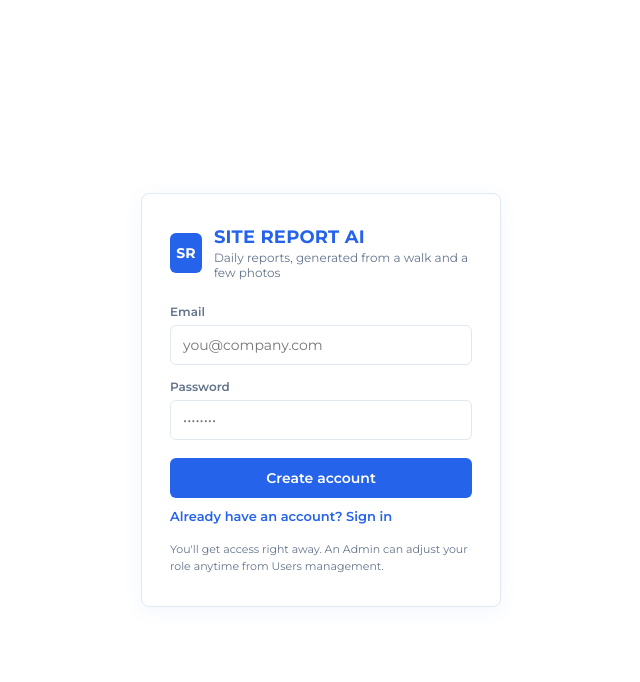
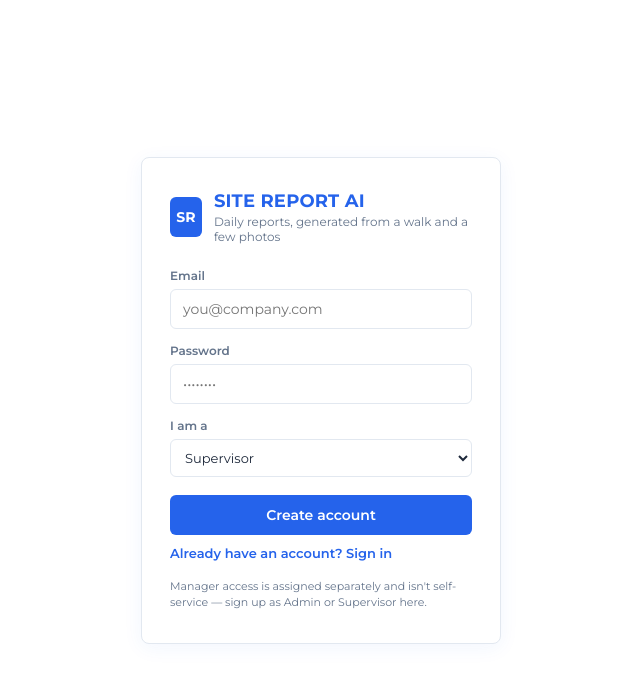
Before and after one commit to Origin6ix-Apps/Site-report-web, a Next.js app: page /login in a window 1280 px wide. Both pictures are taken after a click on the button "New here? Create an account". Shown: the top 682 px of the page, without its empty margins (319-959 px from the left). Built offline with nearby package versions, Linux system fonts and the light colour scheme; no server answers.

Commit message:
login page

```diff
--- a/app/login/page.js
+++ b/app/login/page.js
@@ -8,6 +8,7 @@ export default function LoginPage() {
   const [mode, setMode] = useState("signin"); // signin | signup
   const [email, setEmail] = useState("");
   const [password, setPassword] = useState("");
+  const [role, setRole] = useState("supervisor");
   const [error, setError] = useState("");
   const [loading, setLoading] = useState(false);
 
@@ -23,6 +24,7 @@ export default function LoginPage() {
         const { error: signUpError } = await supabase.auth.signUp({
           email: email.trim(),
           password,
+          options: { data: { role } },
         });
         if (signUpError) throw signUpError;
       } else {
@@ -57,6 +59,16 @@ export default function LoginPage() {
         <label className="field-label">Password</label>
         <input className="input" type="password" value={password} onChange={(e) => setPassword(e.target.value)} placeholder="••••••••" />
 
+        {mode === "signup" && (
+          <>
+            <label className="field-label">I am a</label>
+            <select className="select-input" value={role} onChange={(e) => setRole(e.target.value)}>
+              <option value="supervisor">Supervisor</option>
+              <option value="admin">Admin</option>
+            </select>
+          </>
+        )}
+
         {error && <div className="error-box" style={{ marginTop: 14 }}>{error}</div>}
 
         <button className="btn btn-primary btn-block" disabled={loading} onClick={submit}>
@@ -69,7 +81,7 @@ export default function LoginPage() {
 
         <div className="login-foot">
           {mode === "signup"
-            ? "You'll get access right away. An Admin can adjust your role anytime from Users management."
+            ? "Manager access is assigned separately and isn't self-service — sign up as Admin or Supervisor here."
             : "Contractors and superintendents only — clients view reports via a share link, no login needed."}
         </div>
       </div>
```
